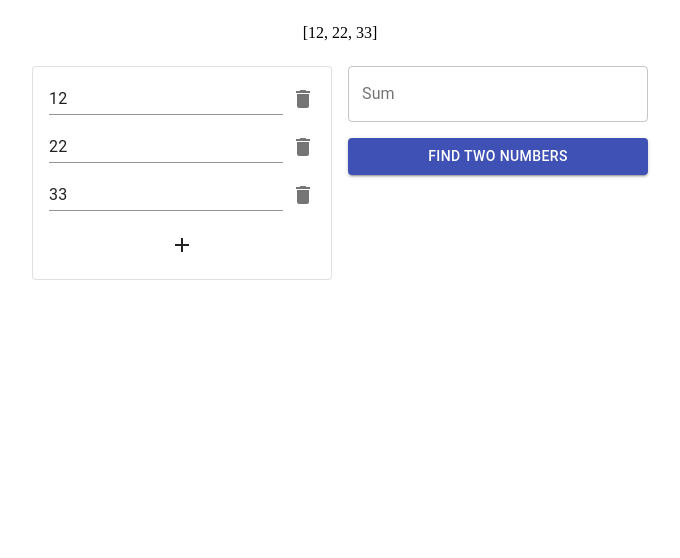
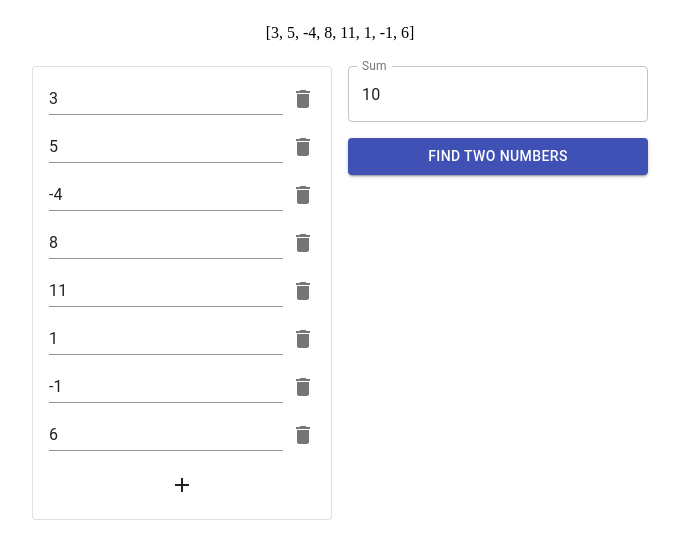
Before and after one commit to zrk/two-number-sum, a Next.js app: page / in a window 1280 px wide. Shown: the top 558 px of the page, without its empty margins (300-980 px from the left). Built offline with nearby package versions, Linux system fonts and the light colour scheme.

Commit message:
set sample input for default values

```diff
--- a/components/TwoNumberSum/index.tsx
+++ b/components/TwoNumberSum/index.tsx
@@ -8,13 +8,18 @@ import wretch from 'wretch';
 import { Modal } from './Modal';
 import { ArrayInput } from './ArrayInput';
 
+const SAMPLE_INPUT = {
+  array: [3, 5, -4, 8, 11, 1, -1, 6],
+  sum: 10,
+}
+
 const ColumnBox = (props: BoxProps) => (
   <Box width={300} margin={1} {...props} />
 );
 
 export const TwoNumberSum: React.FC = () => {
-  const [array, setArray] = React.useState(['12', '22', '33']);
-  const [sum, setSum] = React.useState('');
+  const [array, setArray] = React.useState(SAMPLE_INPUT.array.map(String));
+  const [sum, setSum] = React.useState(String(SAMPLE_INPUT.sum));
   const [result, setResult] = React.useState('');
   const [error, setError] = React.useState('');
   const [modalOpen, setModalOpen] = React.useState(false);
```
